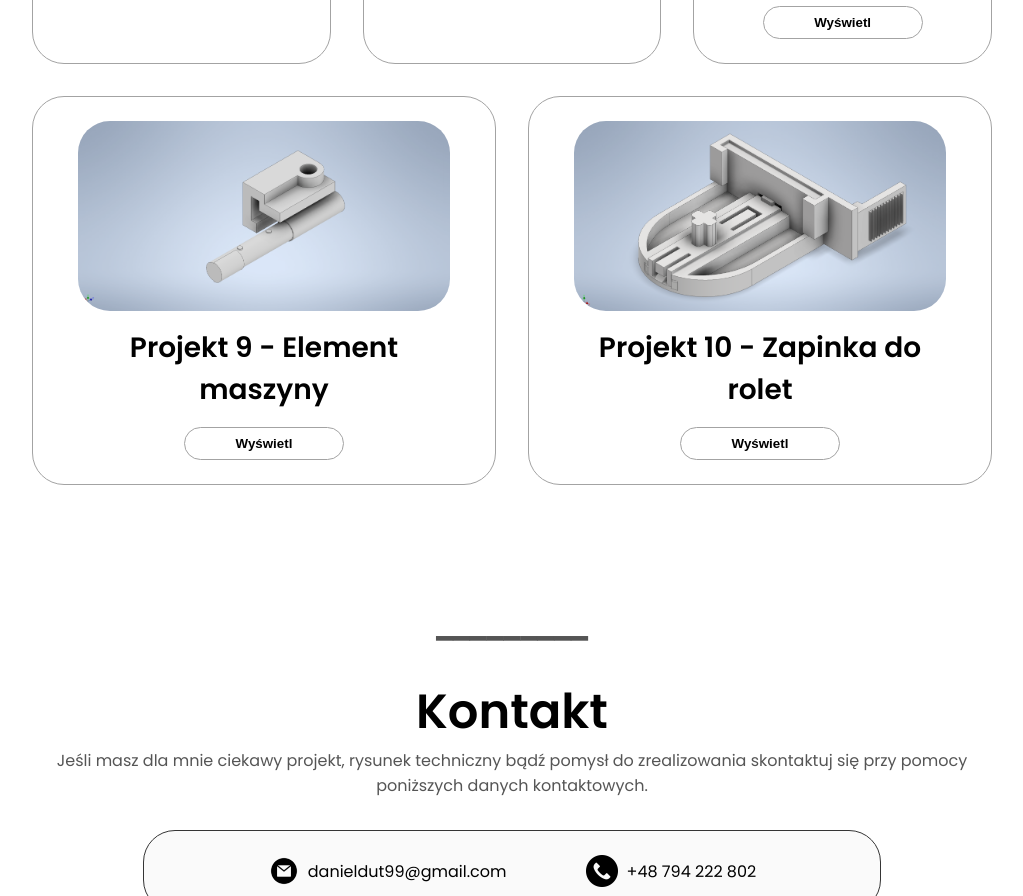
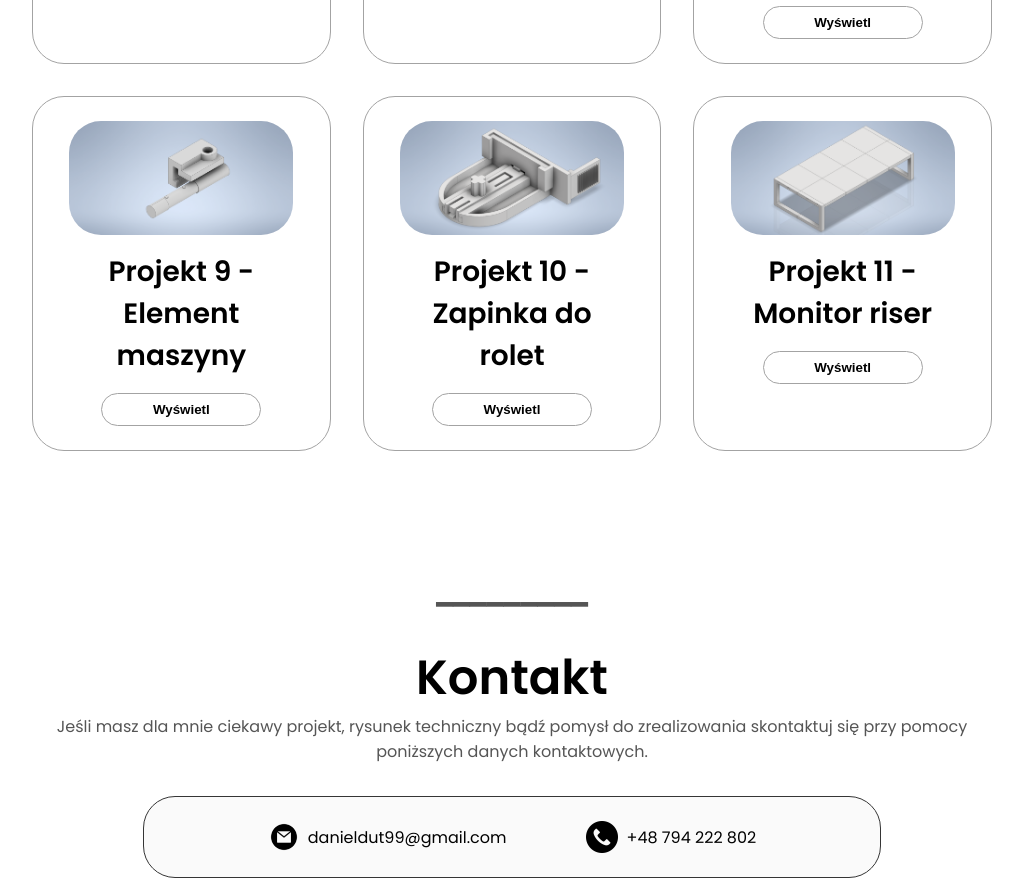
Before and after one commit to danieldut99/strona-glowna, a plain HTML site: page index.html in a window 1280 px wide. Shown: the part 4335-5231 px from the top of the page, without its empty margins (128-1151 px from the left). Drawn offline with Linux system fonts and the light colour scheme.

Commit message:
heh
added monitor riser

```diff
--- a/index.html
+++ b/index.html
@@ -430,6 +430,21 @@
                     </button>
                 </div>
             </div>
+            <div class="details-container color-container">
+                <div class="article-container">
+                    <img src="./assets/project-11.png"
+                    alt="Projekt 11"
+                    class="project-img"
+                    />
+                </div>
+                <h2 class="umiejetnosci-sub-title project-title">Projekt 11 - Monitor riser</h2>
+                <div class="btn-container">
+                    <button class="btn btn-color-2 project-btn"
+                    onclick="window.open('./assets/project-11.png', '_blank')">
+                        Wyświetl
+                    </button>
+                </div>
+            </div>
         </div>
     </section>
     <section id="contact">
```
Also changed, not shown: assets/project-11.png (added).
